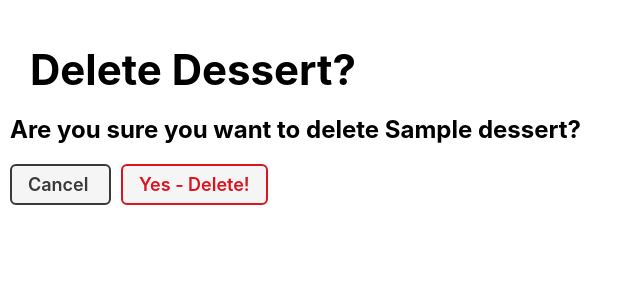
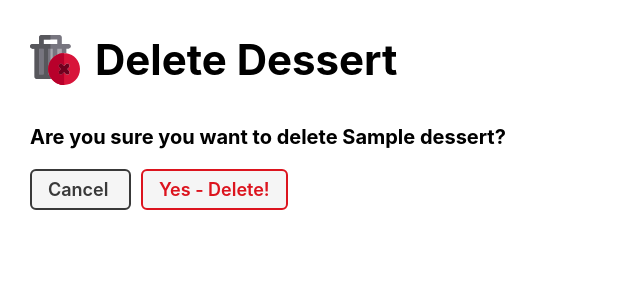
Before and after one commit to jessykim/dessert-collector-lab, a Django app: page /desserts/1/delete/ in a window 1280 px wide. Shown: the part 61-355 px from the top of the page, without its empty margins (0-640 px from the left). Run offline with Django 4.2, Linux system fonts and the light colour scheme; a user stored in the database is signed in; tables that the repository leaves empty hold one stand-in row (values such as "Sample post").

Commit message:
style confirm delete pages

```diff
--- a/main_app/static/css/base.css
+++ b/main_app/static/css/base.css
@@ -76,6 +76,15 @@
   font-size: var(--font-xl);
 }
 
+h3 {
+  padding-left: 20px;
+  font-size: 20px;
+}
+
+form {
+  padding-left: 20px;
+}
+
 nav a {
   text-decoration: none;
   color: var(--text-color);
@@ -110,7 +119,7 @@
 .page-header {
   display: flex;
   align-items: center;
-  margin: 20px;
+  margin: 40px 20px;
 }
 
 .btn {
@@ -151,18 +160,15 @@
   border-color: var(--danger);
 }
 
-.page-header h1 {
+.page-header > h1 {
   font-size: var(--font-xxl);
   margin: 0;
+  padding: 0 0 0 15px;
 }
 
 .page-header img {
   height: 40px;
-  margin-left:15px;
-}
-
-.page-header img:first-of-type {
-  margin-left: 20px;
+  margin: 0;
 }
 
 .page-content {
@@ -181,7 +187,6 @@
 }
 
 .header-logo-container a {
-  /* padding: 0 0 0 15px; */
   justify-self: center;
 }
 
@@ -234,11 +239,6 @@
 
   .page-header img {
     height: 50px;
-    margin-left:20px;
-  }
-
-  .page-header img:first-of-type {
-    margin-left: 25px;
   }
 
   @supports (-webkit-backdrop-filter: none) or (backdrop-filter: none) {
--- a/main_app/templates/main_app/dessert_confirm_delete.html
+++ b/main_app/templates/main_app/dessert_confirm_delete.html
@@ -4,10 +4,10 @@
 {% block content %}
 
 <div class="page-header">
-  <h1>Delete Dessert?</h1>
-  {% comment %} <img src="{% static 'images/nerd-cat.svg' %}" alt="A cat using a computer"/> {% endcomment %}
+  <img src="{% static 'images/delete-svgrepo-com.svg' %}" alt="delete icon">
+  <h1>Delete Dessert</h1>
 </div>
-<h2>Are you sure you want to delete {{ dessert.name }}?</h2>
+<h3>Are you sure you want to delete {{ dessert.name }}?</h3>
 
 <form action="" method="POST" class="form">
   {% csrf_token %}
--- a/main_app/templates/main_app/spot_confirm_delete.html
+++ b/main_app/templates/main_app/spot_confirm_delete.html
@@ -4,10 +4,10 @@
 {% block content %}
 
 <div class="page-header">
+  <img src="{% static 'images/delete-svgrepo-com.svg' %}" alt="delete icon">
   <h1>Delete Sweet Spot</h1>
-  {% comment %} <img src="{% static 'images/nerd-cat.svg' %}" alt="A cat using a computer"/> {% endcomment %}
 </div>
-<h2>Are you sure you want to delete {{ object.name }}?</h2>
+<h3>Are you sure you want to delete {{ object.name }}?</h3>
 
 <form action="" method="POST" class="form">
   {% csrf_token %}
```
Also changed, not shown: main_app/static/images/delete-svgrepo-com.svg (added).
